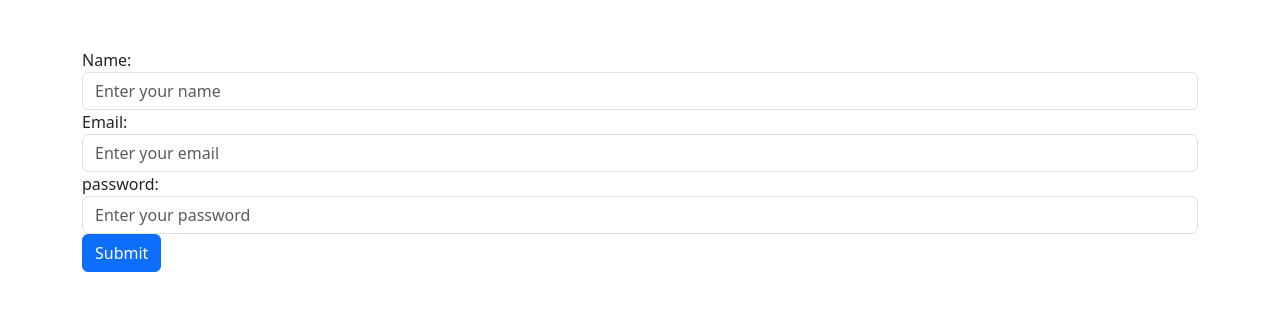
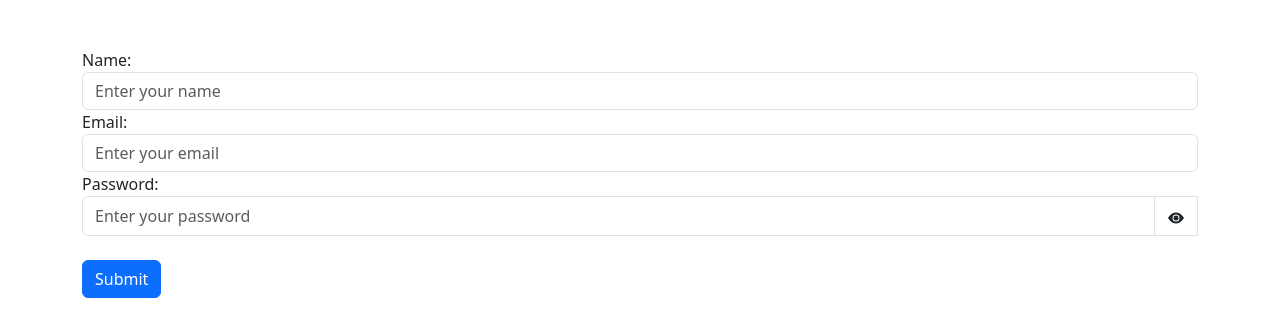
Before and after one commit to arifahd92/expense-tracker-full-stack, a React (Create React App) app in the folder frontend/: page / in a window 1280 px wide. Shown: the top 336 px of the page. Built offline with nearby package versions, Linux system fonts and the light colour scheme.

Commit message:
eye button added

```diff
--- a/frontend/package.json
+++ b/frontend/package.json
@@ -10,6 +10,8 @@
     "bootstrap": "^5.3.2",
     "gh-pages": "^5.0.0",
     "react": "^18.2.0",
+    "react-bootstrap": "^2.8.0",
+    "react-bootstrap-icons": "^1.10.3",
     "react-dom": "^18.2.0",
     "react-redux": "^8.0.5",
     "react-router-dom": "^6.16.0",
--- a/frontend/src/components/user/Signup.js
+++ b/frontend/src/components/user/Signup.js
@@ -1,23 +1,30 @@
-import React, {useState} from 'react';
+import React, { useState } from "react";
+import { EyeFill, EyeSlashFill } from "react-bootstrap-icons"; // Import Bootstrap Icons
 
-function Signup () {
-  const [formData, setFormData] = useState ({
-    name: '',
-    email: '',
-    password: '',
+function Signup() {
+  const [formData, setFormData] = useState({
+    name: "",
+    email: "",
+    password: "",
   });
 
-  const handleChange = e => {
-    const {name, value} = e.target; // an object with name and value key and more
+  const [showPassword, setShowPassword] = useState(false);
 
-    setFormData ({
+  const handleChange = (e) => {
+    const { name, value } = e.target;
+
+    setFormData({
       ...formData,
       [name]: value,
     });
   };
 
-  const handleSubmit = e => {
-    e.preventDefault ();
+  const handleTogglePassword = () => {
+    setShowPassword(!showPassword);
+  };
+
+  const handleSubmit = (e) => {
+    e.preventDefault();
   };
 
   return (
@@ -48,9 +55,10 @@ function Signup () {
           />
         </div>
         <div className="form-group">
-          <label htmlFor="password">password:</label>
+          <label htmlFor="password">Password:</label>
+          <div className="input-group">
             <input
-            type="password"
+              type={showPassword ? "text" : "password"}
               className="form-control"
               id="password"
               name="password"
@@ -58,8 +66,18 @@ function Signup () {
               onChange={handleChange}
               placeholder="Enter your password"
             />
+            <div className="input-group-append border">
+              <button
+                className="btn btn-outline-none"
+                type="button"
+                onClick={handleTogglePassword}
+              >
+                {showPassword ? <EyeSlashFill /> : <EyeFill />}
+              </button>
             </div>
-        <button type="submit" className="btn btn-primary">
+          </div>
+        </div>
+        <button type="submit" className="btn btn-primary mt-4">
           Submit
         </button>
       </form>
```
Also changed, not shown: 1 other file (tests, documents, lock files or other folders). Lines whose indentation alone changed are shown as unchanged.
